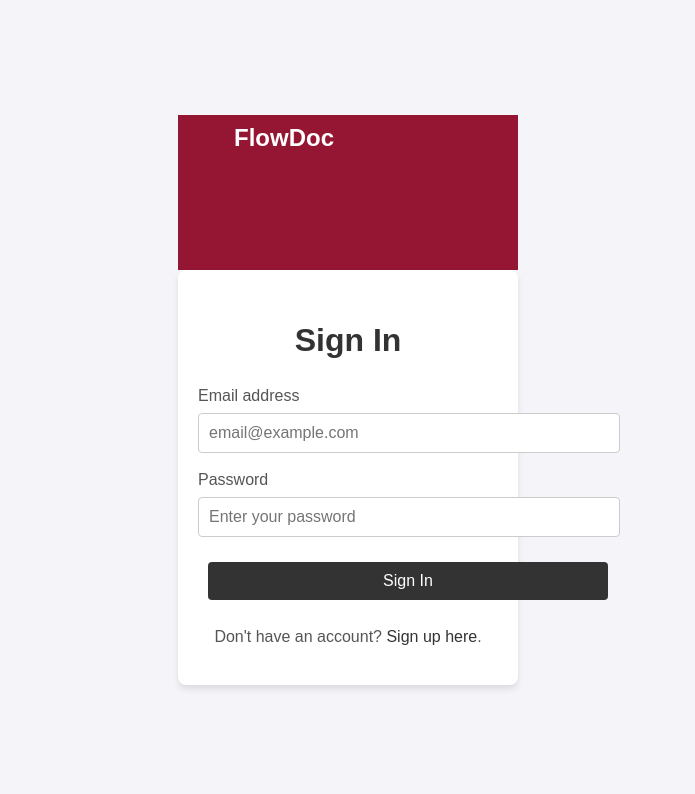
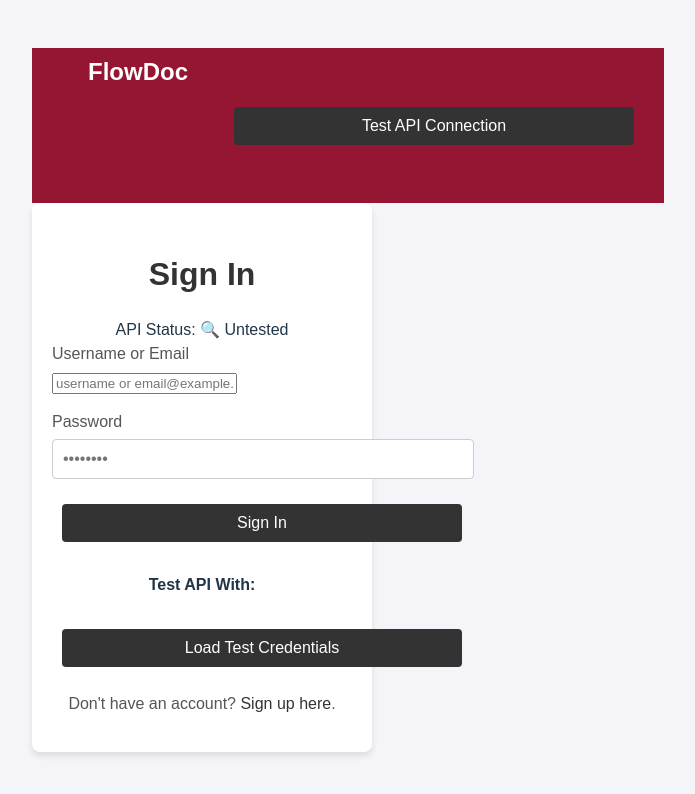
Before and after one commit to jnazario2000/flowdoc, a React (Vite) app: page /Signin in a window 1280 px wide. Shown: the top 794 px of the page, without its empty margins (292-987 px from the left). Built offline with nearby package versions, Linux system fonts and the light colour scheme.

Commit message:
added comments to help understand the code.

```diff
--- a/src/App.jsx
+++ b/src/App.jsx
@@ -1,6 +1,8 @@
 import { useState } from 'react'
 import reactLogo from './assets/react.svg'
 import viteLogo from '/vite.svg'
+
+// importing all files to be used for routes
 import './App.css'
 import { Routes, Route, Link } from 'react-router-dom';
 import HomePage from './pages/HomePage';
@@ -9,18 +11,18 @@ import Project from './pages/Project';
 import FloridaTech from './pages/FloridaTech';
 import ProjectPages from './pages/ProjectPages.jsx';
 import RepositoryPage from './pages/RepositoryPage';
-import Profile from './pages/Profile'; // Import the Profile page
+import Profile from './pages/Profile'; //
 
 function App() {
     return (
         <Routes>
             <Route path="/" element={<HomePage />} />
-            <Route path="/Signin" element={<Signin />} />
-            <Route path= "/Project" element={<Project />} />
-            <Route path="/fltech" element={<FloridaTech />} />
-            *<Route path="/pages" element={<ProjectPages/>} />
-            <Route path="/repository" element={<RepositoryPage/>} />
-            <Route path="/profile" element={<Profile />} /> {/* Added route for Profile page */}
+            <Route path="/Signin" element={<Signin />} /> {/* Route to sign in*/}
+            <Route path= "/Project" element={<Project />} /> {/* Route to sign make project*/}
+            <Route path="/fltech" element={<FloridaTech />} /> {/* Route to fltech page (don't think we are using)*/}
+            *<Route path="/browseprojects" element={<ProjectPages/>} /> {/* Route to browse projects*/}
+            <Route path="/repositorypage" element={<RepositoryPage/>} /> {/* Route to change the project before displayed*/}
+            <Route path="/profile" element={<Profile />} />  {/* Route to get to your porfile*/}
         </Routes>
     );
 }
--- a/src/controllers/projectPageController.js
+++ b/src/controllers/projectPageController.js
@@ -12,6 +12,7 @@ async function createProjectPage(data) {
 
    return result;
  }
+
  import { projectPageService } from '../services/projectPageService.js';
 
  export const projectPageController = {
--- a/src/pages/FloridaTech.jsx
+++ b/src/pages/FloridaTech.jsx
@@ -45,7 +45,7 @@ function Signin() {
                 password
             });
 
-            localStorage.setItem('authToken', response.data.token);
+            //localStorage.setItem('authToken', response.data.token);
             navigate('/');
         } catch (err) {
             setApiStatus('failed');
--- a/src/pages/HomePage.jsx
+++ b/src/pages/HomePage.jsx
@@ -18,7 +18,7 @@ function Homepage() {
                 <h1>Home Page</h1>
                 <p>The all in one place to document code! Browse different projects with all kinds of languages and functions.</p>
 
-                <Link to="/pages" className="browse-projects-button">
+                <Link to="/browseprojects" className="browse-projects-button">
                     Browse Projects
                 </Link>
 
--- a/src/pages/Project.jsx
+++ b/src/pages/Project.jsx
@@ -28,13 +28,10 @@ function GitHubFileExplorer() {
             const repoData = await repoResponse.json();
 
             const files = await fetchFiles(owner, repo);
-            await axios.post('http://localhost:3000/api/project-pages', {
-                title: repoData.name,
-                description: repoData.description,
-                files: files,
-            });
 
-            navigate('/repository', {
+
+            // goes to a new page to display repo info
+            navigate('/repositorypage', {
                 state: {
                     repoInfo: {
                         name: repoData.name,
@@ -51,6 +48,7 @@ function GitHubFileExplorer() {
         }
     };
     // fetches the files and adds the data
+    // uses recursion to keep adding files
     const fetchFiles = async (owner, repo, urlPath = '') => {
         const apiUrl = `https://api.github.com/repos/${owner}/${repo}/contents/${urlPath}`;
         const response = await fetch(apiUrl);
@@ -73,7 +71,7 @@ function GitHubFileExplorer() {
 
         return fetchedFiles;
     };
-
+    // display for creating a project paired with project.css
     return (
         <div className="explorer-container">
             <h1 className="header">Create Project</h1>
--- a/src/pages/ProjectList.css
+++ b/src/pages/ProjectPages.css
@@ -1,4 +1,4 @@
-/* ProjectList.css */
+/* ProjectPages.css */
 
 /* Container for the entire list */
 .project-list-container {
@@ -71,3 +71,12 @@ h2 {
 .error {
     color: red;
 }
+.search-bar {
+    padding: 8px 12px;
+    margin-bottom: 16px;
+    width: 100%;
+    max-width: 400px;
+    border: 1px solid #ccc;
+    border-radius: 6px;
+    font-size: 1rem;
+}
--- a/src/pages/ProjectPages.jsx
+++ b/src/pages/ProjectPages.jsx
@@ -1,12 +1,16 @@
 import React, { useState, useEffect } from 'react';
 import { Link } from 'react-router-dom';
 import axios from 'axios';
-import './ProjectList.css';
+import './ProjectPages.css';
 
+
+// uses api/project-pages to fetch all saved projects to display.
 function ProjectPagesList() {
     const [projectPages, setProjectPages] = useState([]);
     const [loading, setLoading] = useState(true);
     const [error, setError] = useState(null);
+    const [filteredProjects, setFilteredProjects] = useState([]);
+    const [searchTerm, setSearchTerm] = useState('');
 
     useEffect(() => {
         const fetchProjectPages = async () => {
@@ -14,6 +18,7 @@ function ProjectPagesList() {
                 const response = await axios.get('http://localhost:3000/api/project-pages');
                 if (response.data && Array.isArray(response.data)) {
                     setProjectPages(response.data);
+                    setFilteredProjects(response.data);
                 } else {
                     throw new Error('Invalid data format received');
                 }
@@ -27,6 +32,14 @@ function ProjectPagesList() {
 
         fetchProjectPages();
     }, []);
+    useEffect(() => {
+        const lower = searchTerm.toLowerCase();
+        const filtered = projectPages.filter(p =>
+            p.title?.toLowerCase().includes(lower) ||
+            p.description?.toLowerCase().includes(lower)
+        );
+        setFilteredProjects(filtered);
+    }, [searchTerm, projectPages]);
 
     if (loading) return <div className="loading">Loading projects...</div>;
     if (error) return <div className="error">Error: {error}</div>;
@@ -35,10 +48,17 @@ function ProjectPagesList() {
     return (
         <div className="project-list-container">
             <h2>Project Pages</h2>
+            <input
+                type="text"
+                className="search-bar"
+                placeholder="Search projects..."
+                value={searchTerm}
+                onChange={(e) => setSearchTerm(e.target.value)}
+            />
             <ul className="project-list">
-                {projectPages.map(project => (
+                {filteredProjects.map(project => (
                     <li key={project._id} className="project-item">
-                        <Link to={`/repository`} state={{ repoInfo: project, files: project.files }}>
+                        <Link to={`/repository`} state={{repoInfo: project, description: project.description, files: project.files}}>
                             <h3>{project.title}</h3>
                             <p className="description">{project.description}</p>
                             <div className="meta">
--- a/src/pages/RepositoryPage.jsx
+++ b/src/pages/RepositoryPage.jsx
@@ -1,10 +1,16 @@
 import React, { useState } from 'react';
 import { useLocation, Link } from 'react-router-dom';
 import './RepositoryPage.css';
+import axios from 'axios';
+
+// This is what's displayed after you create project, shows the list of everything and allows you to edit
+// before you add your project to the list of projects
 
 function ProjectPage() {
     const location = useLocation();
     const { repoInfo: initialRepoInfo, files: initialFiles } = location.state || {};
+
+    // fetches repo data from github on previous page
 
     const [repoInfo, setRepoInfo] = useState(initialRepoInfo || {
         name: 'Sample Project',
@@ -13,6 +19,7 @@ function ProjectPage() {
     const [files, setFiles] = useState(initialFiles || []);
     const [isEditing, setIsEditing] = useState(false);
 
+    // error if no data
     if (!repoInfo) {
         return (
             <div className="project-container">
@@ -20,7 +27,7 @@ function ProjectPage() {
             </div>
         );
     }
-
+    // handles any changes made
     const handleInputChange = (e) => {
         const { name, value } = e.target;
         setRepoInfo(prev => ({
@@ -28,7 +35,7 @@ function ProjectPage() {
             [name]: value
         }));
     };
-
+    // used for displaying last edited but not really needed honestly
     const getLastEditTime = (dateString) => {
         if (!dateString) return 'Just now';
         const date = new Date(dateString);
@@ -36,8 +43,8 @@ function ProjectPage() {
         const diffDays = Math.floor((now - date) / (1000 * 60 * 60 * 24));
         return `${diffDays} ${diffDays === 1 ? 'day' : 'days'} ago`;
     };
-
-    const handleSave = () => {
+    // when save button is clicked, updates what the user changed
+    const handleSave = async () => {
         const updatedFiles = files.map(file => ({
             ...file,
             lastEdited: new Date().toISOString()
@@ -45,7 +52,7 @@ function ProjectPage() {
         setFiles(updatedFiles);
         setIsEditing(false);
     };
-
+    // displays the project information and allows changes
     return (
         <div className="project-container">
             <header className="project-header">
--- a/src/pages/Signin.jsx
+++ b/src/pages/Signin.jsx
@@ -1,32 +1,93 @@
-// client/src/pages/Signin.jsx
-import React from 'react';
-import { Link } from 'react-router-dom';
+import React, { useState } from 'react';
+import { Link, useNavigate } from 'react-router-dom';
+import axios from 'axios';
 import './Signin.css';
 
 function Signin() {
-    const handleSubmit = (e) => {
+    const [identifier, setIdentifier] = useState('');
+    const [password, setPassword] = useState('');
+    const [error, setError] = useState('');
+    const [loading, setLoading] = useState(false);
+    const [apiStatus, setApiStatus] = useState('untested'); // 'untested', 'working', 'failed'
+    const navigate = useNavigate();
+
+    // Test API connection independently
+    const testApiConnection = async () => {
+        try {
+            setLoading(true);
+            const response = await axios.get('http://localhost:3001/users');
+            setApiStatus(response.status === 200 ? 'working' : 'failed');
+        } catch (err) {
+            setApiStatus('failed');
+            console.error('API connection test failed:', err);
+        } finally {
+            setLoading(false);
+        }
+    };
+
+    const handleSubmit = async (e) => {
         e.preventDefault();
-        // Handle sign-in logic here (will connect to backend later)
-        console.log('Sign-in form submitted');
+        setLoading(true);
+        setError('');
+
+        try {
+            const response = await axios.post('http://localhost:3001/users', {
+                identifier,
+                password
+            });
+
+            localStorage.setItem('authToken', response.data.token);
+            setApiStatus('working'); // Confirm API worked
+            navigate('/');
+        } catch (err) {
+            setApiStatus('failed');
+            setError(err.response?.data?.message || 'Login failed. Please try again.');
+            console.error('Login error:', {
+                config: err.config,
+                response: err.response
+            });
+        } finally {
+            setLoading(false);
+        }
     };
 
     return (
         <div className="signin-page">
             <nav>
                 <div className="logo">FlowDoc</div>
+                <button
+                    onClick={testApiConnection}
+                    className="api-test-button"
+                    disabled={loading}
+                >
+                    Test API Connection
+                </button>
             </nav>
 
             <main>
                 <section className="signin-section">
                     <h2>Sign In</h2>
+
+                    {/* API Status Indicator */}
+                    <div className={`api-status ${apiStatus}`}>
+                        API Status: {
+                        apiStatus === 'working' ? '✅ Operational' :
+                            apiStatus === 'failed' ? '❌ Not Working' :
+                                '🔍 Untested'
+                    }
+                    </div>
+
+                    {error && <div className="error-message">{error}</div>}
+
                     <form onSubmit={handleSubmit}>
                         <div className="input-group">
-                            <label htmlFor="email">Email address</label>
+                            <label htmlFor="identifier">Username or Email</label>
                             <input
-                                type="email"
-                                id="email"
-                                name="email"
-                                placeholder="email@example.com"
+                                type="text"
+                                id="identifier"
+                                value={identifier}
+                                onChange={(e) => setIdentifier(e.target.value)}
+                                placeholder="username or email@example.com"
                                 required
                             />
                         </div>
@@ -35,13 +96,27 @@ function Signin() {
                             <input
                                 type="password"
                                 id="password"
-                                name="password"
-                                placeholder="Enter your password"
+                                value={password}
+                                onChange={(e) => setPassword(e.target.value)}
+                                placeholder="••••••••"
                                 required
                             />
                         </div>
-                        <button type="submit">Sign In</button>
+                        <button type="submit" disabled={loading}>
+                            {loading ? 'Signing In...' : 'Sign In'}
+                        </button>
                     </form>
+
+                    <div className="test-credentials">
+                        <h4>Test API With:</h4>
+                        <button onClick={() => {
+                            setIdentifier('test@example.com');
+                            setPassword('test123');
+                        }}>
+                            Load Test Credentials
+                        </button>
+                    </div>
+
                     <p>
                         Don't have an account? <Link to="/signup">Sign up here</Link>.
                     </p>
```
